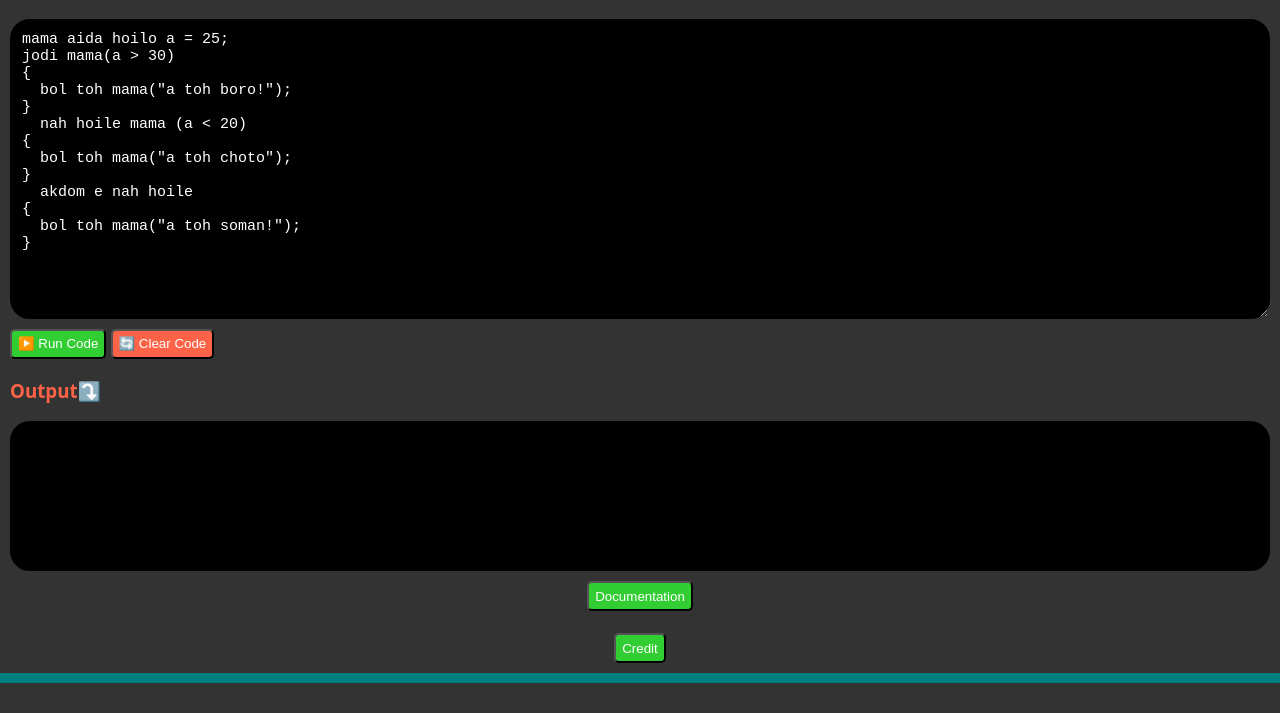
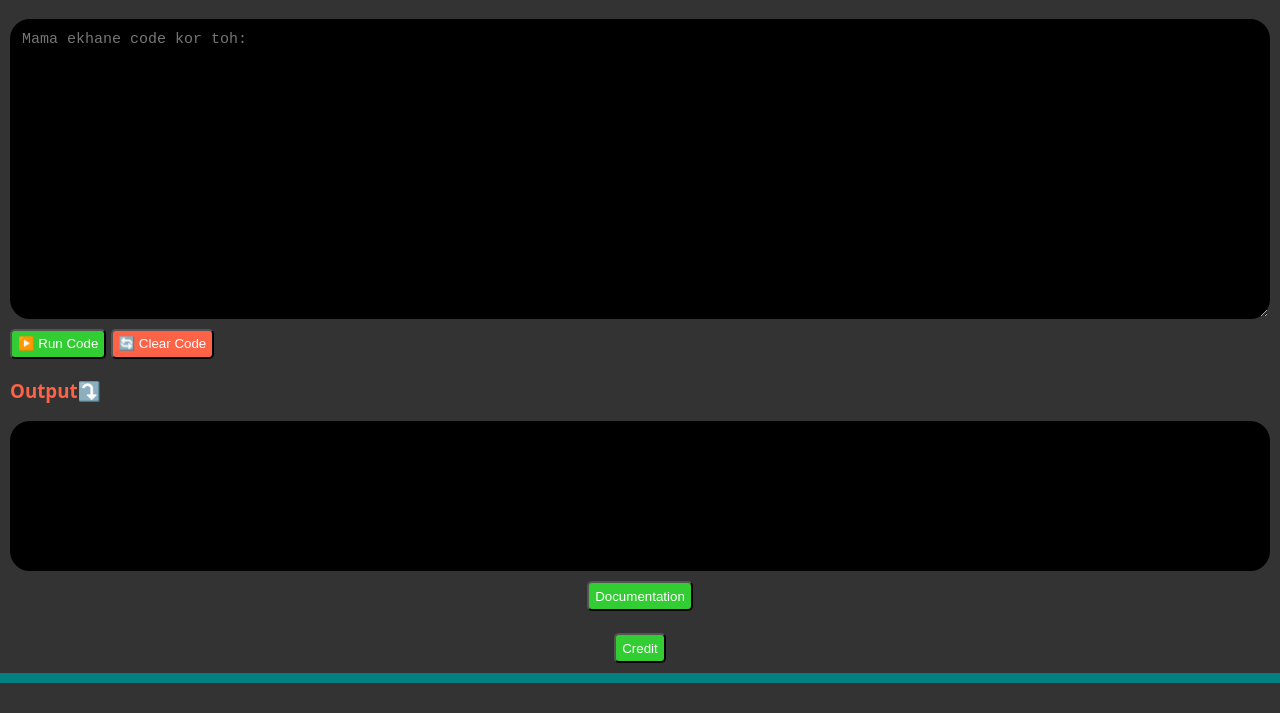
Before and after one commit to anisurrahmanlikhon/mama-lang, a website: page index.html in a window 1280 px wide. Shown: the part 87-800 px from the top of the page. Drawn offline with Linux system fonts and the light colour scheme.

Commit message:
Update index.html

```diff
--- a/index.html
+++ b/index.html
@@ -13,19 +13,7 @@
             <h1 style="color: tomato"> Mama-Lang Playground</h1>
         </center>
 
-<textarea placeholder="Mama ekhane code kor toh:" id="code">mama aida hoilo a = 25;
-jodi mama(a > 30)
-{
-  bol toh mama("a toh boro!");
-}
-  nah hoile mama (a < 20)
-{
-  bol toh mama("a toh choto");
-}
-  akdom e nah hoile
-{
-  bol toh mama("a toh soman!");
-}
+<textarea placeholder="Mama ekhane code kor toh:" id="code">
 </textarea>
 
         <button class="button" onclick="runCode()">▶️ Run Code</button>
```
